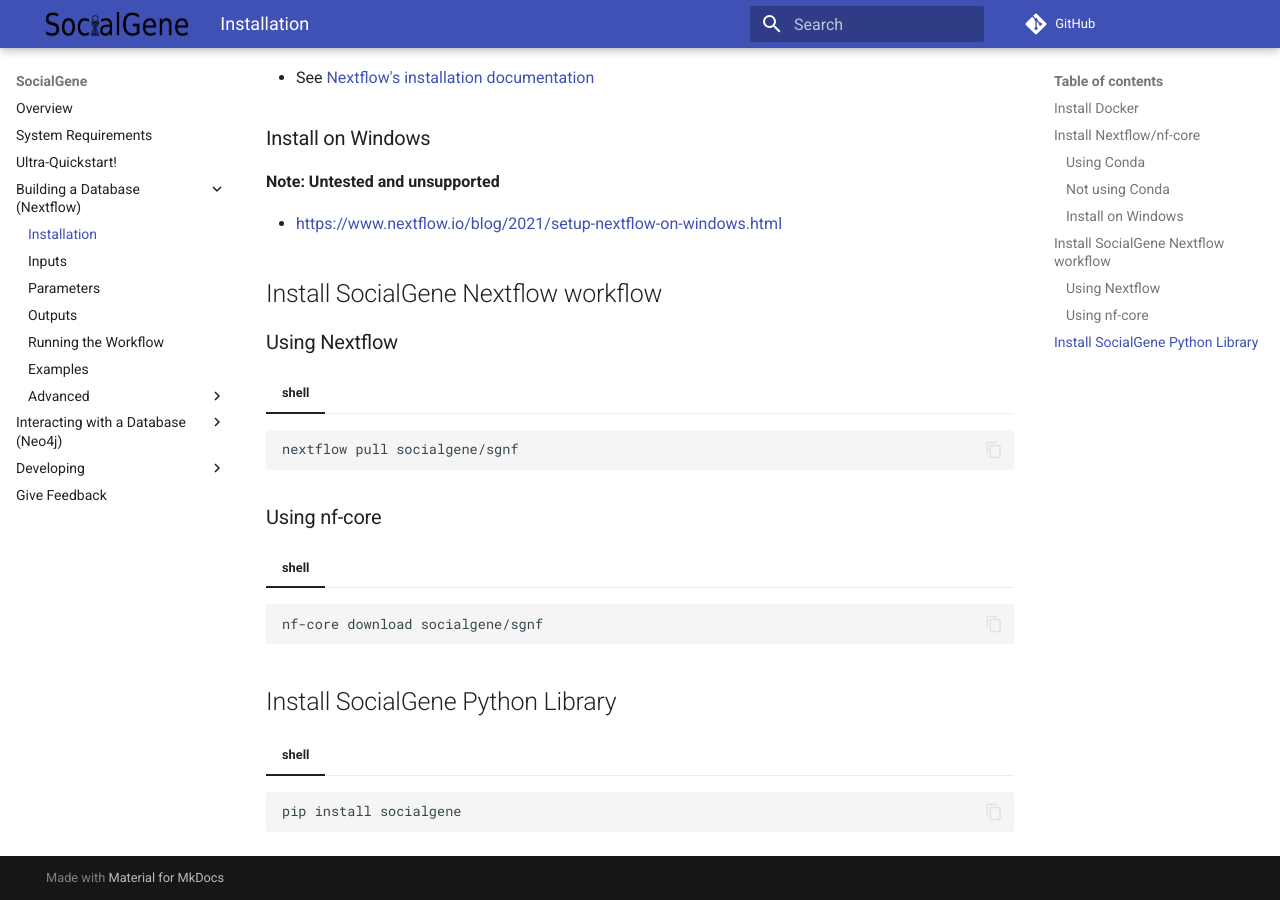
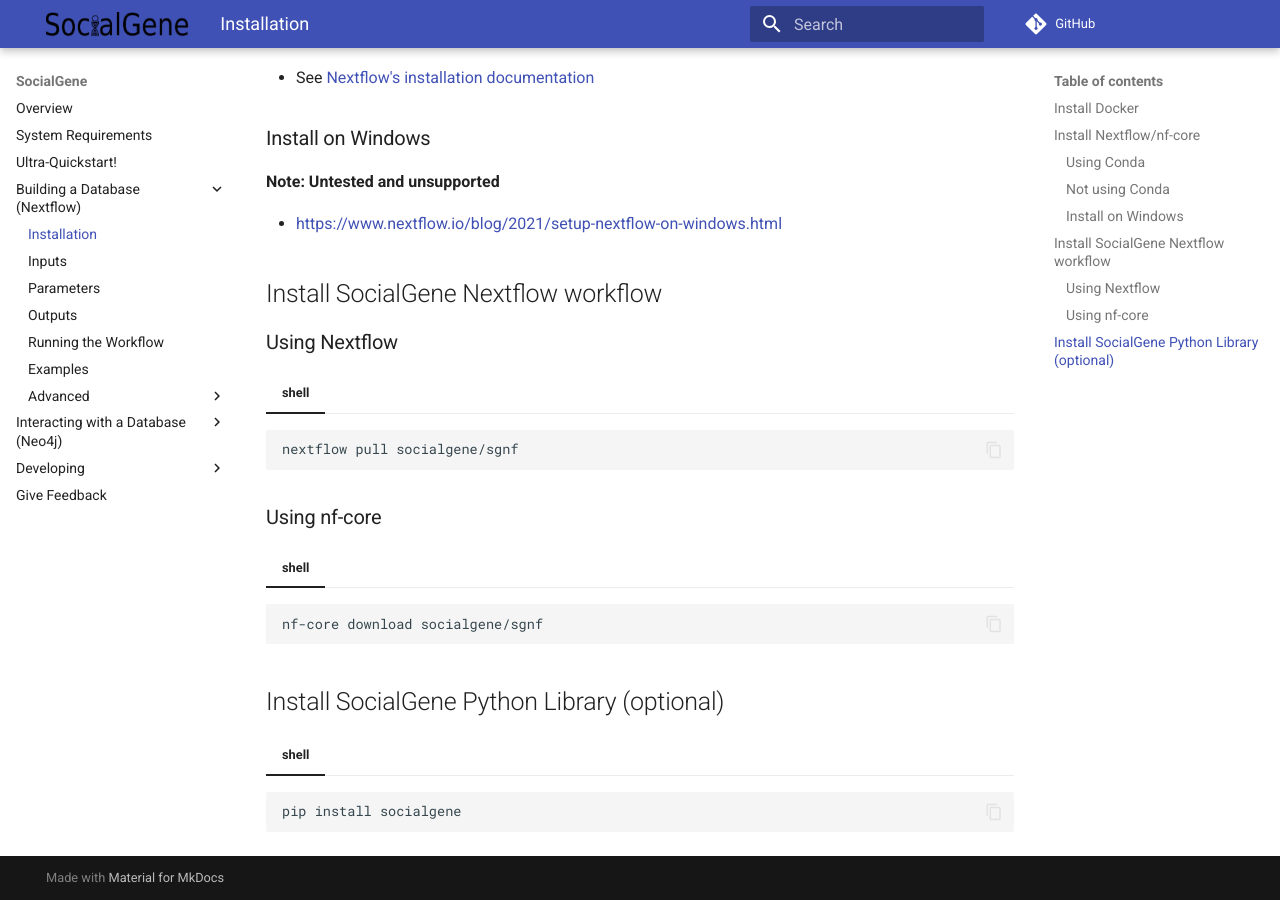
Before and after one commit to socialgene/socialgene.github.io, an MkDocs documentation site: the page built from docs/nextflow/installation.md, in a window 1280 px wide and 900 px high, scrolled down 858 px. Built offline with MkDocs 1.6.1 and Material for MkDocs 9.7.7, drawn with Linux system fonts in a browser that asks for light colours; comment, search, counter and statistics services are not loaded.

Commit message:
Update installation.md

````diff
--- a/docs/nextflow/installation.md
+++ b/docs/nextflow/installation.md
@@ -53,7 +53,7 @@
 ```
 
 
-## Install SocialGene Python Library
+## Install SocialGene Python Library (optional)
 
 === "shell"
 ```
````
